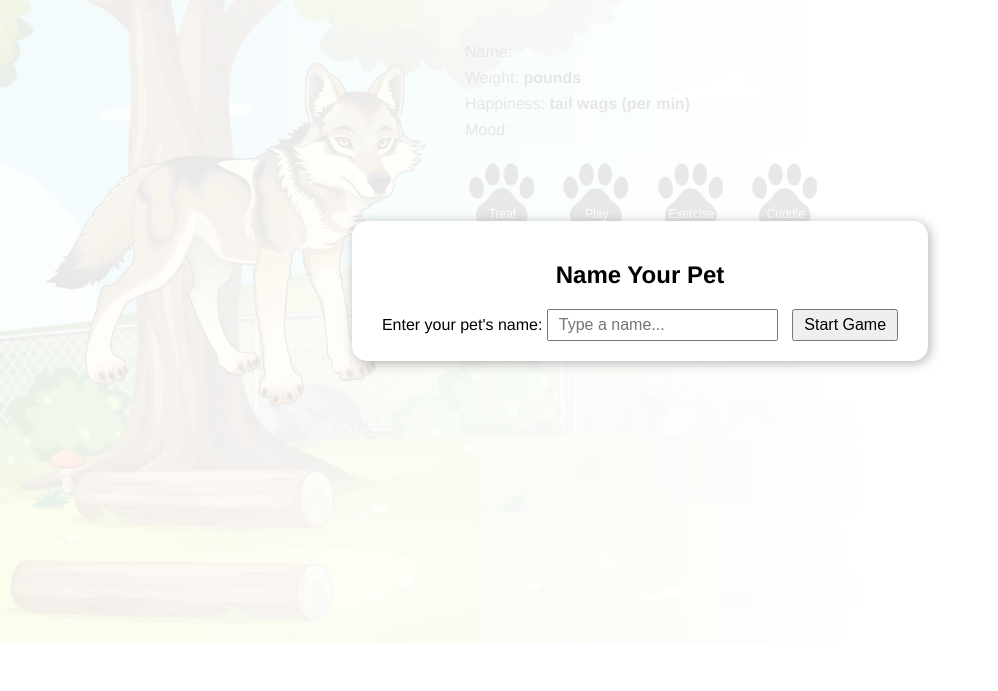
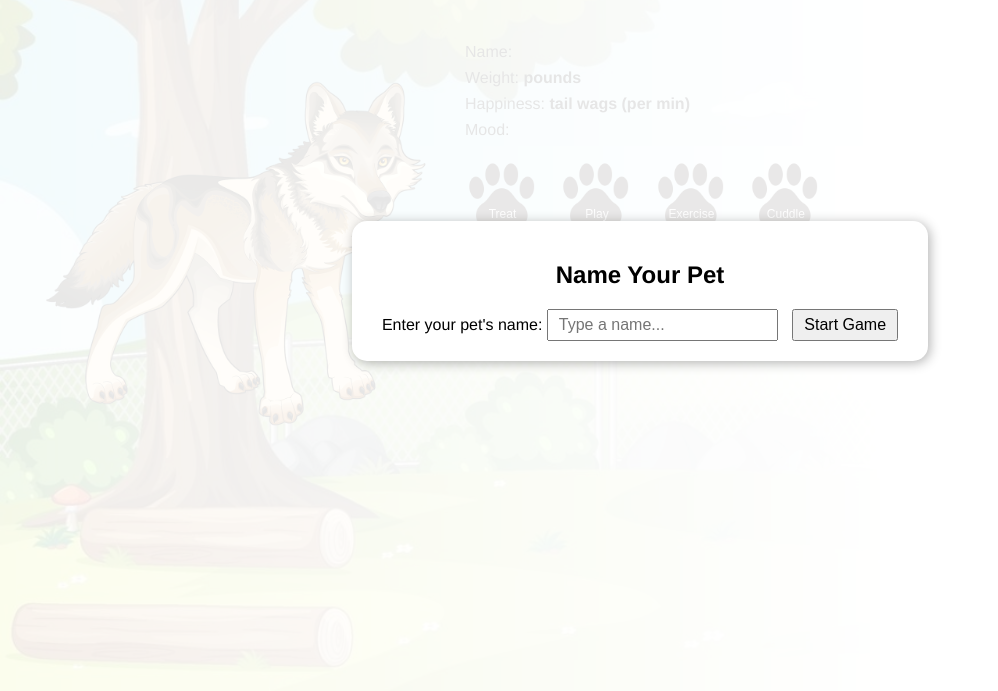
Before and after one commit to Rafz7777/Project_2_Comp484, a plain HTML site: page index.html in a window 1280 px wide. Shown: the part 109-800 px from the top of the page, without its empty margins (0-998 px from the left). Drawn offline with nearby package versions, Linux system fonts and the light colour scheme.

Commit message:
Changed background size

```diff
--- a/style.css
+++ b/style.css
@@ -26,7 +26,7 @@ body::before {
   top: 0;
   left: 0;
   width: 70%;
-  height: 94%;
+  height: 100%;
   background-image: url('images/park.jpg');
   background-size: cover;
   background-position: left;
@@ -125,10 +125,12 @@ footer a {
 }
 
 .pet-image-container {
-  position: relative; /* needed for absolute positioning of the bubble */
+  position: relative;   /* needed for absolute positioning of the bubble */
   float: left;
   padding: 10px;
+  margin-top: 19px;     /* adjust this number to move image down */
 }
+
 
 /* =========================
    DASHBOARD
```
